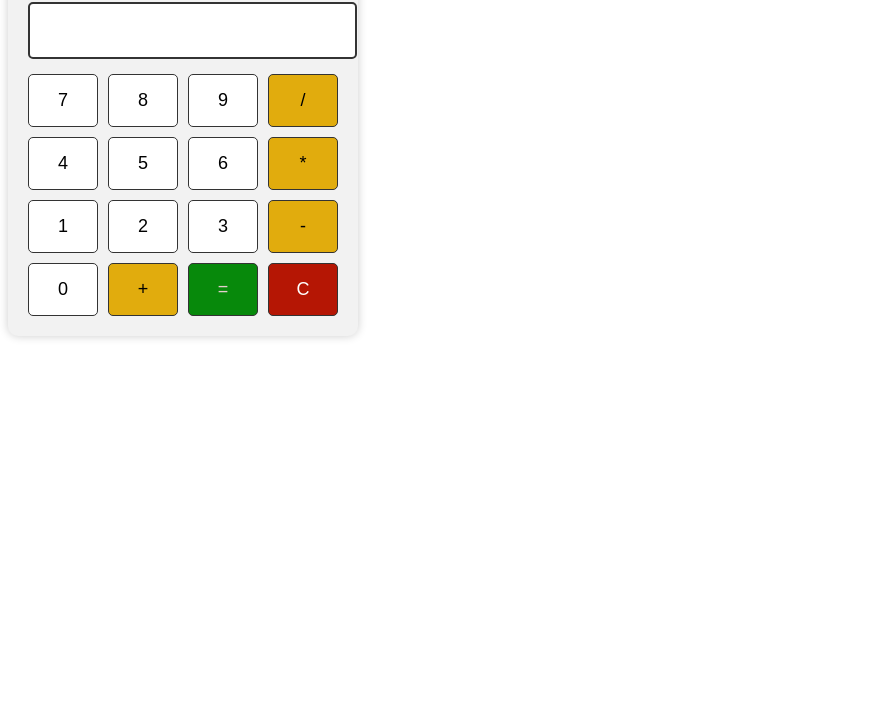
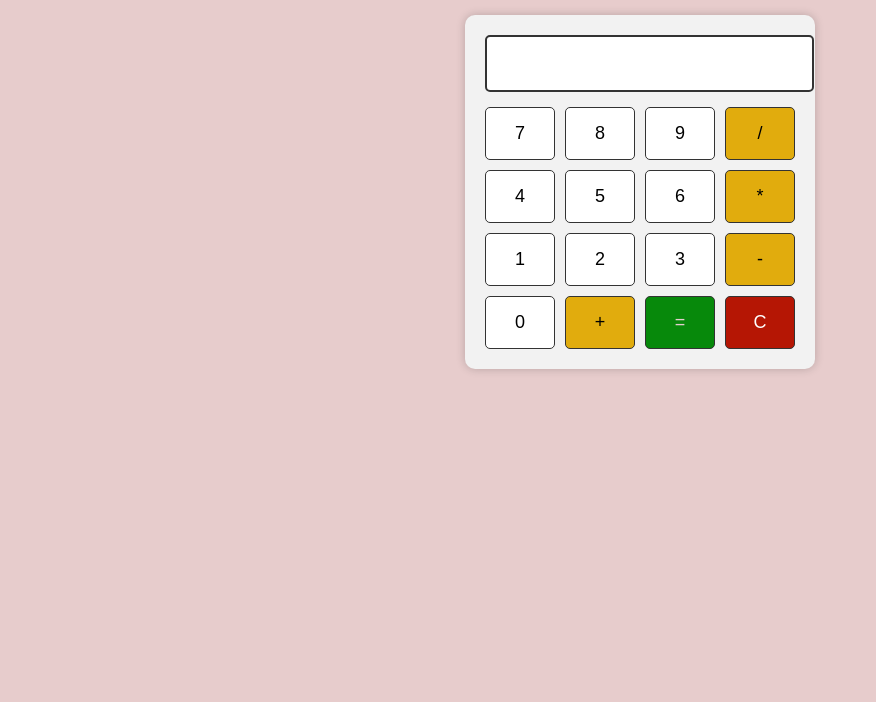
Before and after one commit to Ismael-Gallegos/calculadora_Js, a plain HTML site: page index.html in a window 1280 px wide. Shown: the part 98-800 px from the top of the page, without its empty margins (0-876 px from the left). Drawn offline with Linux system fonts and the light colour scheme.

Commit message:
Ajustes al CSS, para correcciones en estilos

```diff
--- a/styles/styles.css
+++ b/styles/styles.css
@@ -1,7 +1,7 @@
 /*========================
 Estilos generales para la aplicación
 ========================= */
-body¨{
+body {
     font-family: Arial, sans-serif;    /* Tipografia */
     background-color: #deb8b8b5;     /* Findo */
     padding: 25px;                   /* Espaciado gral. */
```
